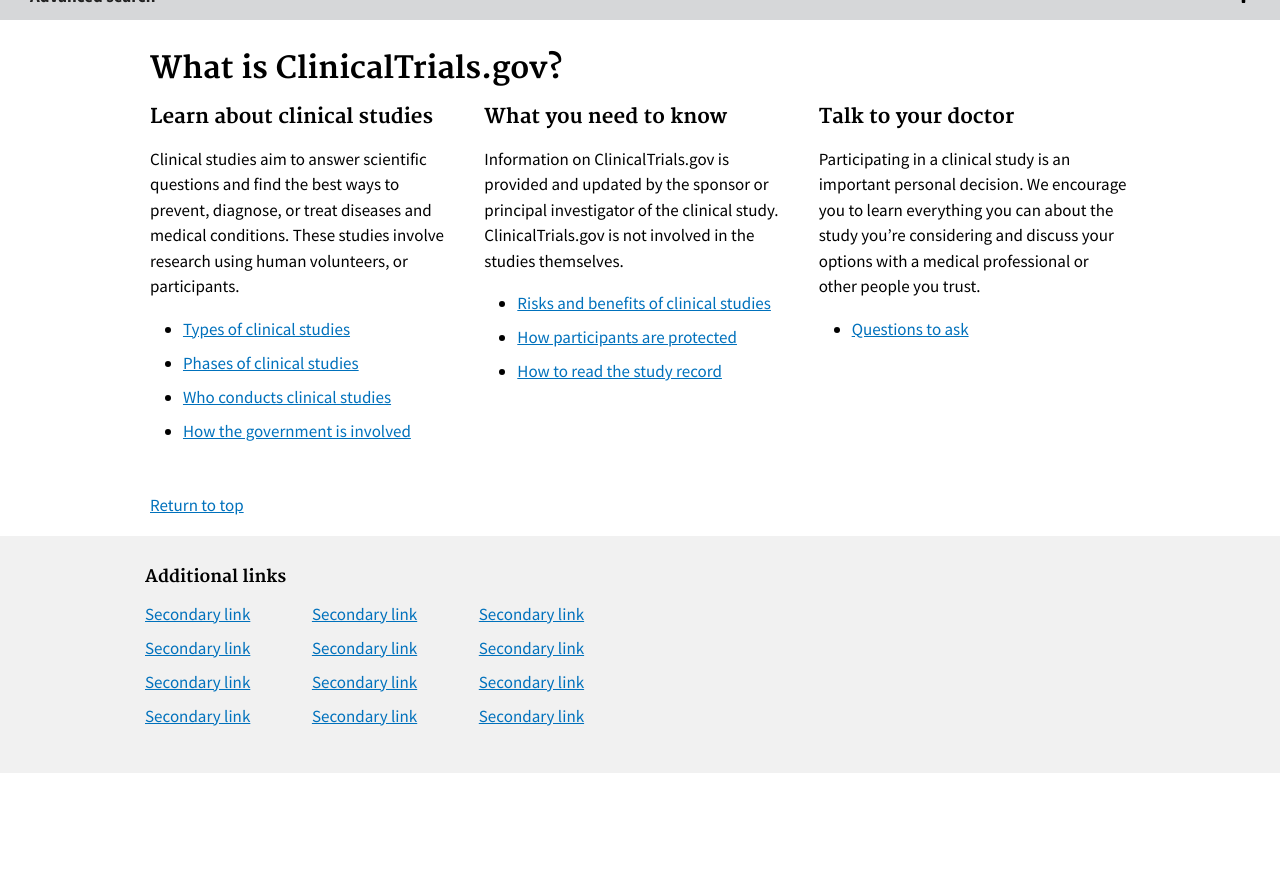
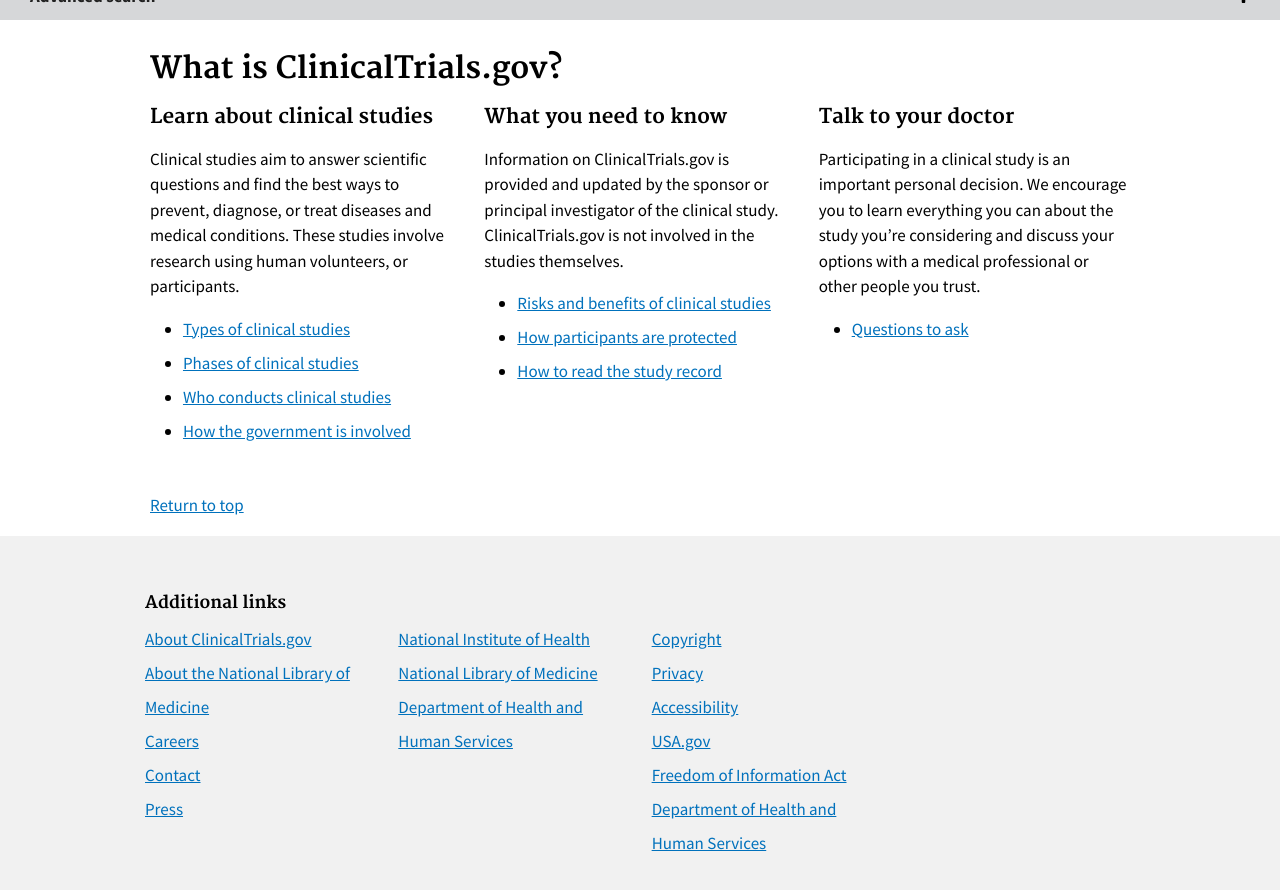
Before and after one commit to 18F/clinical-trials-prototype, a Jekyll site: the page built from pages/home.md, in a window 1280 px wide and 900 px high, scrolled down 1039 px. Shown: the top 890 px of the window. Built offline with Jekyll 4.4.1, drawn with Linux system fonts in a browser that asks for light colours; before the commit the page ends 1812 px from its top, so only the background shows below that.

Commit message:
Add footer links

```diff
--- a/pages/home.md
+++ b/pages/home.md
@@ -105,25 +105,27 @@
   </div>
   <div class="usa-footer-primary-section">
     <div class="usa-grid-full">
-      <nav class="usa-footer-nav usa-width-two-thirds">
+      <nav class="usa-footer-nav">
         <h4>Additional links</h4>
         <ul class="usa-unstyled-list usa-width-one-fourth">
-          <li><a href="javascript:void(0);">Secondary link</a></li>
-          <li><a href="javascript:void(0);">Secondary link</a></li>
-          <li><a href="javascript:void(0);">Secondary link</a></li>
-          <li><a href="javascript:void(0);">Secondary link</a></li>
+          <li><a href="javascript:void(0);">About ClinicalTrials.gov</a></li>
+          <li><a href="javascript:void(0);">About the National Library of Medicine</a></li>
+          <li><a href="javascript:void(0);">Careers</a></li>
+          <li><a href="javascript:void(0);">Contact</a></li>
+          <li><a href="javascript:void(0);">Press</a></li>
         </ul>
         <ul class="usa-unstyled-list usa-width-one-fourth">
-          <li><a href="javascript:void(0);">Secondary link</a></li>
-          <li><a href="javascript:void(0);">Secondary link</a></li>
-          <li><a href="javascript:void(0);">Secondary link</a></li>
-          <li><a href="javascript:void(0);">Secondary link</a></li>
+          <li><a href="javascript:void(0);">National Institute of Health</a></li>
+          <li><a href="javascript:void(0);">National Library of Medicine</a></li>
+          <li><a href="javascript:void(0);">Department of Health and Human Services</a></li>
         </ul>
         <ul class="usa-unstyled-list usa-width-one-fourth">
-          <li><a href="javascript:void(0);">Secondary link</a></li>
-          <li><a href="javascript:void(0);">Secondary link</a></li>
-          <li><a href="javascript:void(0);">Secondary link</a></li>
-          <li><a href="javascript:void(0);">Secondary link</a></li>
+          <li><a href="javascript:void(0);">Copyright</a></li>
+          <li><a href="javascript:void(0);">Privacy</a></li>
+          <li><a href="javascript:void(0);">Accessibility</a></li>
+          <li><a href="javascript:void(0);">USA.gov</a></li>
+          <li><a href="javascript:void(0);">Freedom of Information Act</a></li>
+          <li><a href="javascript:void(0);">Department of Health and Human Services</a></li>
         </ul>
       </nav>
     </div>
```
